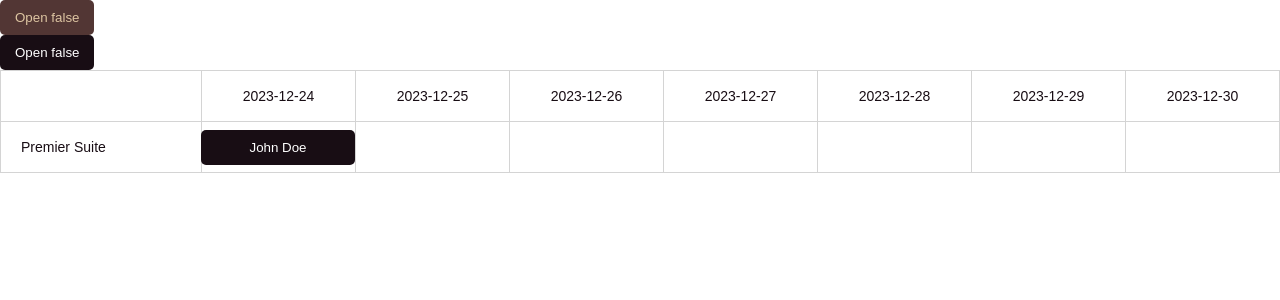
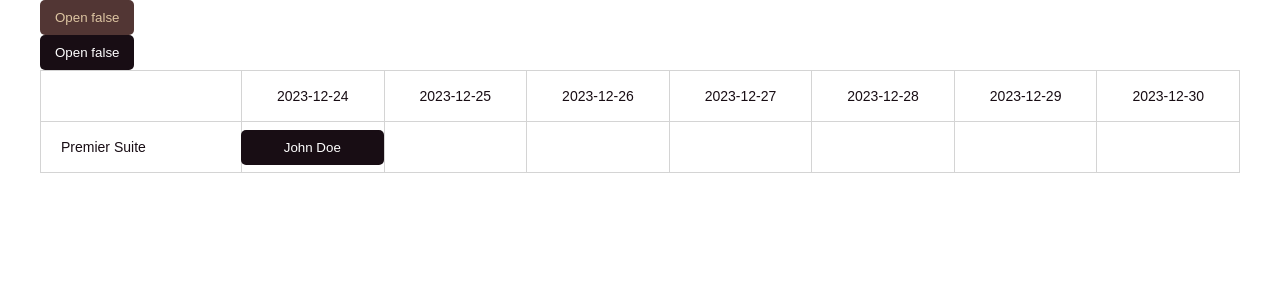
Before and after one commit to Artem-Zhuravlev/radevs-test, a Vue app: page / in a window 1280 px wide. Shown: the top 300 px of the page. Built offline with nearby package versions, Linux system fonts and the light colour scheme.

Commit message:
feat(container-base): add component

```diff
--- a/src/App.vue
+++ b/src/App.vue
@@ -1,5 +1,6 @@
 <template>
   <div id="app">
+    <container-base>
       <button-base
         @click="visible = true"
       >
@@ -19,6 +20,7 @@
         Some content
       </modal-window>
       <timeline-calendar />
+    </container-base>
   </div>
 </template>
 
@@ -26,6 +28,7 @@
 import ButtonBase from '@/components/buttons/ButtonBase.vue';
 import ModalWindow from '@/components/modals/ModalWindow.vue';
 import TimelineCalendar from '@/entities/TimelineCalendar/TimelineCalendar.vue';
+import ContainerBase from './components/container/ContainerBase.vue';
 
 export default {
   name: 'App',
@@ -33,6 +36,7 @@ export default {
     ModalWindow,
     ButtonBase,
     TimelineCalendar,
+    ContainerBase,
   },
 
   data() {
--- /dev/null
+++ b/src/components/container/ContainerBase.vue
@@ -0,0 +1,26 @@
+<template
+  functional
+>
+  <div
+    class="container"
+  >
+    <slot />
+  </div>
+</template>
+
+<script>
+export default {
+  name: 'ContainerBase',
+};
+</script>
+
+<style
+  lang="scss"
+  scoped
+>
+.container {
+  max-width: 1200px;
+  margin: 0 auto;
+  padding: 0 var(--space-medium);
+}
+</style>
```
Lines whose indentation alone changed are shown as unchanged.
